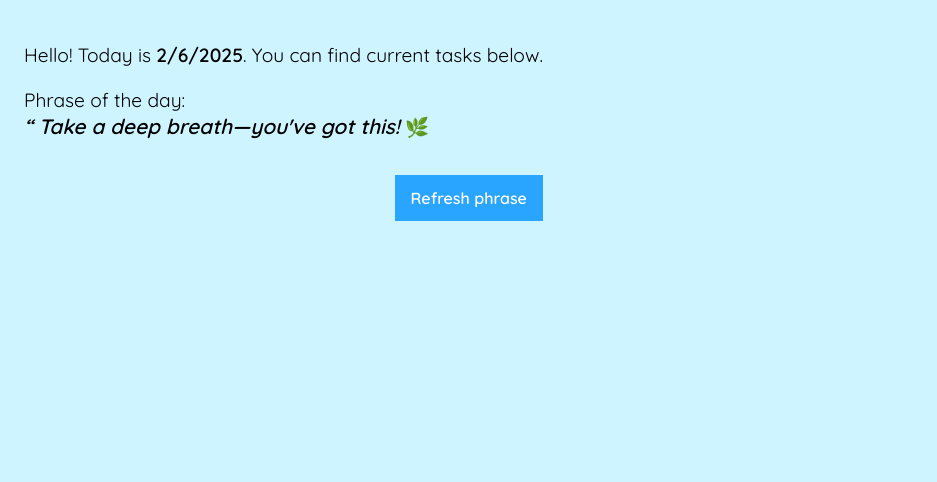
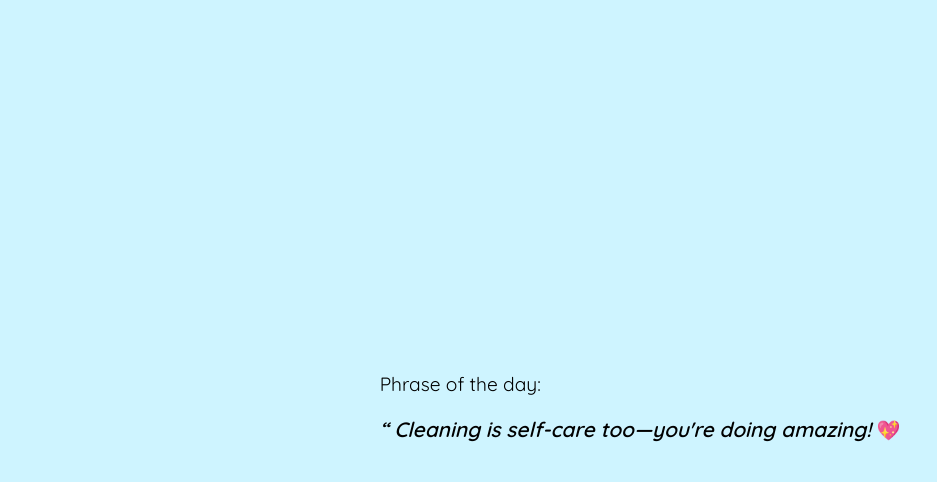
Before and after one commit to pensativa/Notion-s-widget, a plain HTML site: page message.html in a window 1280 px wide. Shown: the whole page, without its empty margins (0-937 px from the left). Drawn offline with Linux system fonts and the light colour scheme.

Commit message:
Changing message

```diff
--- a/message.html
+++ b/message.html
@@ -9,6 +9,10 @@
         body {
             font-family: 'Quicksand', Arial, sans-serif;
             background-color: #CEF4FF;
+            display: flex;
+            align-items: center;
+            justify-content: center;
+            min-height: 100lvh;
         }
         .message-box {
             padding: 1rem;
@@ -42,10 +46,9 @@
     </style>
 </head>
 <body>
-
     <div class="message-box">
         <div class="message" id="taskMessage"></div>
-        <button onclick="updateMessage()">Refresh phrase </button>
+        <!-- <button onclick="updateMessage()">Refresh phrase </button> -->
     </div>
 
     <script>
@@ -60,7 +63,27 @@
                 "<i>“ Cleaning done? Time for a well-deserved break!</i> ☕",
                 "<i>“ Every little effort counts. Keep shining!</i> 🌟",
                 "<i>“ A fresh start begins with a clean space!</i> 🌼",
-                "<i>“ Your future self will thank you!</i> 💪"
+                "<i>“ Your future self will thank you!</i> 💪",
+                "<i>“ One task at a time—you're making progress!</i> 💪",
+                "<i>“ A clean home is a happy home. Keep going!</i> 🏡✨",
+                "<i>“ You're turning chaos into calm—great job!</i> 🌿",
+                "<i>“ Just 10 minutes of cleaning can make a huge difference!</i> ⏳",
+                "<i>“ Tidy space, tidy mind—you're on the right track!</i> 🧹",
+                "<i>“ You’re creating a peaceful and cozy home!</i> ☕🏡",
+                "<i>“ A little effort today saves a big mess tomorrow!</i> 🔄",
+                "<i>“ Cleaning is self-care too—you're doing amazing!</i> 💖",
+                "<i>“ Turn up the music and make cleaning fun!</i> 🎶",
+                "<i>“ Small steps, big results—you're nailing it!</i> 🚀",
+                "<i>“ Imagine how great your space will feel after this!</i> ✨",
+                "<i>“ A little progress each day adds up to big changes!</i> 📆",
+                "<i>“ Your home is thanking you for the love!</i> 🏠💕",
+                "<i>“ Decluttering = Less stress. Keep going!</i> 🌿",
+                "<i>“ You're making your space shine—keep it up!</i> 🌟",
+                "<i>“ Think of the fresh start you’re creating!</i> 🌼",
+                "<i>“ One task down, many victories to go!</i> ✅",
+                "<i>“ The best reward? A clean and cozy space!</i> 🎉",
+                "<i>“ You're a home organization wizard!</i> 🧙‍♂️",
+                "<i>“ Future you will be so proud—keep up the great work!</i> 💪"
             ];
             return wishes[Math.floor(Math.random() * wishes.length)];
         }
@@ -71,8 +94,8 @@
             const wish = getRandomWish();
 
             document.getElementById("taskMessage").innerHTML =
-                `<p>Hello! Today is <b>${formattedDate}</b>. You can find current tasks below. </p>
-                <p>Phrase of the day: <br>${wish}</p>`;
+                `<p>Phrase of the day:</p>
+                <p>${wish}</p>`;
         }
 
         updateMessage();
```
